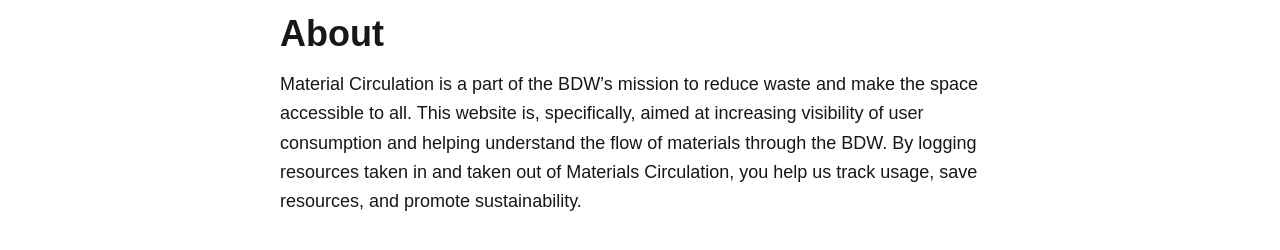
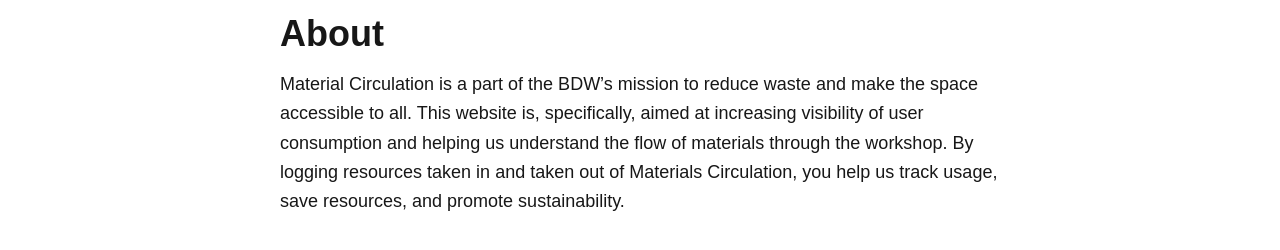
Before and after one commit to ckrenteras/materials-circulation, a Next.js app: page /about in a window 1280 px wide. Shown: the part 266-516 px from the top of the page. Built offline with nearby package versions, Linux system fonts and the light colour scheme.

Commit message:
final edits

```diff
--- a/src/pages/about.tsx
+++ b/src/pages/about.tsx
@@ -25,9 +25,9 @@
         <p className="font-arial text-lg leading-relaxed mb-6">
           Material Circulation is a part of the BDW’s mission to reduce waste and make the space
           accessible to all. This website is, specifically, aimed at increasing visibility of user
-          consumption and helping understand the flow of materials through the BDW. By logging
-          resources taken in and taken out of Materials Circulation, you help us track usage, save
-          resources, and promote sustainability.
+          consumption and helping us understand the flow of materials through the workshop. By
+          logging resources taken in and taken out of Materials Circulation, you help us track usage,
+          save resources, and promote sustainability.
         </p>
         <Link
           href="/"
```
